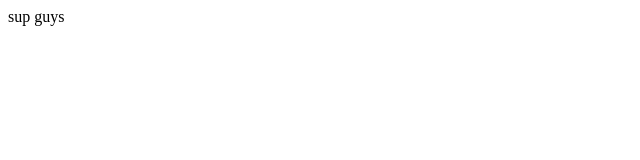
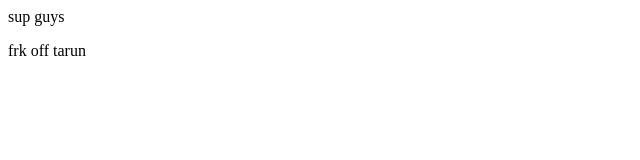
Before and after one commit to gautomdas/Lighthouse, a plain HTML site: page higuys.html in a window 1280 px wide. Shown: the full height of the page, 0-640 px from the left. Drawn offline with Linux system fonts and the light colour scheme.

```diff
--- a/higuys.html
+++ b/higuys.html
@@ -4,6 +4,7 @@
 	<body>
 
 		<p> sup guys </p>
+		<p> frk off tarun </p>
 	</body>
 
 </html>
```
